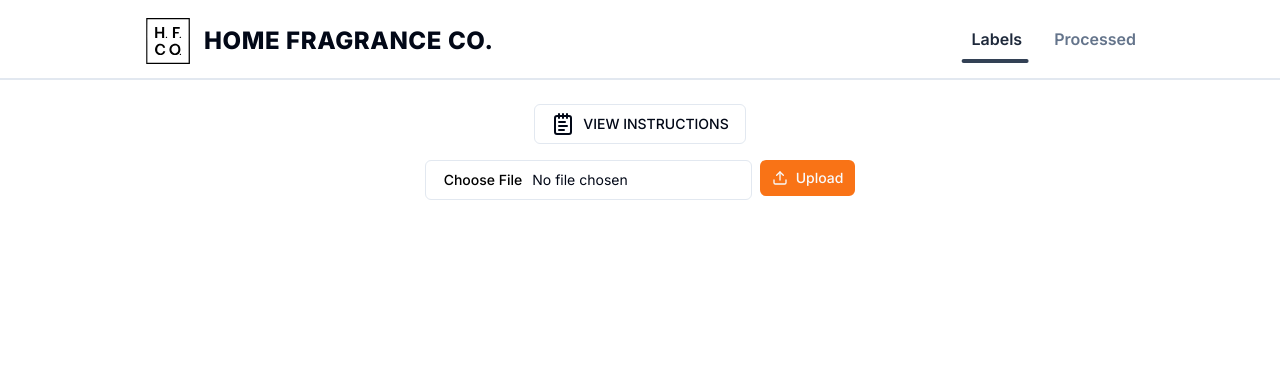
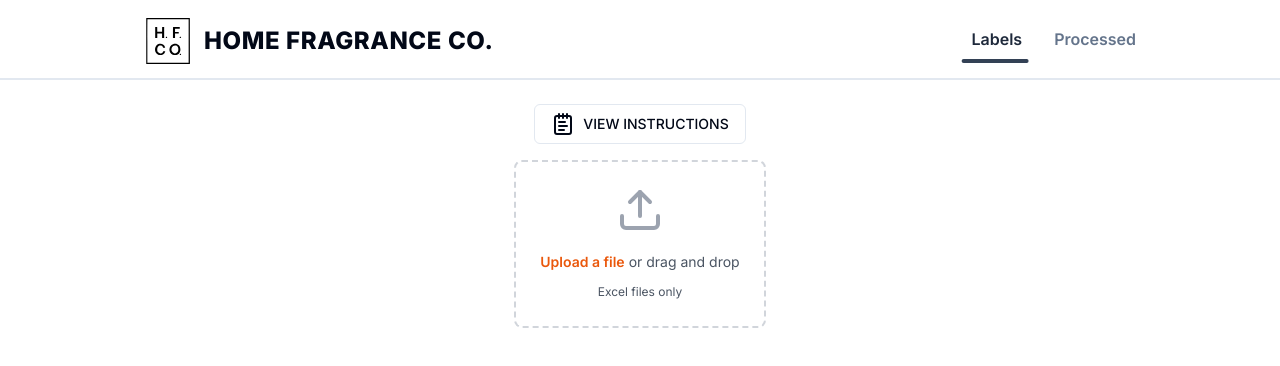
Before and after one commit to HOME-FRAGRANCE-CO/hfco-shipping, a Next.js app: page / in a window 1280 px wide. Shown: the top 366 px of the page. Built offline with nearby package versions, Linux system fonts and the light colour scheme.

Commit message:
styles: input file

```diff
--- a/app/layout.tsx
+++ b/app/layout.tsx
@@ -32,7 +32,7 @@ export default function RootLayout({
       <html lang='en'>
         <body className={inter.className}>
           {children}
-          <Toaster richColors position='top-center' theme='light' closeButton />
+          <Toaster richColors theme='light' closeButton />
         </body>
       </html>
     </ClerkProvider>
--- a/components/features/labels/input-file.tsx
+++ b/components/features/labels/input-file.tsx
@@ -5,6 +5,7 @@ import { zodResolver } from '@hookform/resolvers/zod';
 import { useForm } from 'react-hook-form';
 import { useOrders } from '@/store/use-orders';
 import { readExcelFile } from '@/actions/excel';
+import { useState } from 'react';
 
 import { toast } from 'sonner';
 import {
@@ -14,10 +15,9 @@ import {
   FormItem,
   FormMessage,
 } from '@/components/ui/form';
-import { Input } from '@/components/ui/input';
-import { Button } from '@/components/ui/button';
 
 import { UploadIcon } from 'lucide-react';
+
 const formSchema = z.object({
   file: z
     .union([z.instanceof(File), z.unknown()])
@@ -48,16 +48,18 @@ const formSchema = z.object({
 
 export function InputFile() {
   const { setOrders } = useOrders();
+  const [isDragging, setIsDragging] = useState(false);
+  const [isUploading, setIsUploading] = useState(false);
   const form = useForm<z.infer<typeof formSchema>>({
     resolver: zodResolver(formSchema),
     defaultValues: {},
   });
 
-  const fileRef = form.register('file', { required: true });
-
   async function onSubmit(values: z.infer<typeof formSchema>) {
+    setIsUploading(true);
     let data;
 
+    try {
       if (values.file instanceof File) {
         data = await readExcelFile(values.file);
       } else if (values.file instanceof FileList) {
@@ -68,7 +70,46 @@ export function InputFile() {
         return;
       }
       setOrders(data);
+      toast.success('File uploaded successfully');
+    } catch (error) {
+      console.error(error);
+    } finally {
+      setIsUploading(false);
     }
+  }
+
+  const handleDragEnter = (e: React.DragEvent<HTMLDivElement>) => {
+    e.preventDefault();
+    e.stopPropagation();
+    setIsDragging(true);
+  };
+
+  const handleDragLeave = (e: React.DragEvent<HTMLDivElement>) => {
+    e.preventDefault();
+    e.stopPropagation();
+    setIsDragging(false);
+  };
+
+  const handleDragOver = (e: React.DragEvent<HTMLDivElement>) => {
+    e.preventDefault();
+    e.stopPropagation();
+  };
+
+  const handleDrop = async (e: React.DragEvent<HTMLDivElement>) => {
+    e.preventDefault();
+    e.stopPropagation();
+    setIsDragging(false);
+
+    const files = e.dataTransfer.files;
+    if (files && files.length > 0) {
+      await handleFileUpload(files[0]);
+    }
+  };
+
+  const handleFileUpload = async (file: File) => {
+    form.setValue('file', file);
+    await form.handleSubmit(onSubmit)();
+  };
 
   return (
     <Form {...form}>
@@ -78,27 +119,56 @@ export function InputFile() {
           name='file'
           render={({ field }) => (
             <FormItem>
-              <div className='mt-4 flex gap-2'>
+              <div className='mt-4 flex flex-col items-center'>
                 <FormControl>
-                  <Input
-                    placeholder='File'
+                  <div
+                    className={`w-full max-w-md  rounded-lg border-2 border-dashed p-6 text-center transition-colors ${
+                      isDragging
+                        ? 'border-orange-600 bg-orange-50'
+                        : 'border-gray-300 hover:border-gray-400'
+                    } ${isUploading ? 'cursor-not-allowed opacity-50' : ''}`}
+                    onDragEnter={handleDragEnter}
+                    onDragOver={handleDragOver}
+                    onDragLeave={handleDragLeave}
+                    onDrop={handleDrop}
+                  >
+                    <UploadIcon
+                      className={`mx-auto h-12 w-12 ${isDragging ? 'text-orange-600' : 'text-gray-400'}`}
+                    />
+                    <div className='mt-4 flex text-sm leading-6 text-gray-600'>
+                      <label
+                        htmlFor='file-upload'
+                        className='relative cursor-pointer rounded-md bg-white font-semibold text-orange-600 focus-within:outline-none focus-within:ring-2 focus-within:ring-orange-600 focus-within:ring-offset-2 hover:text-orange-500'
+                      >
+                        <span>Upload a file</span>
+                        <input
+                          id='file-upload'
                           type='file'
+                          className='sr-only'
                           accept='.xlsx'
-                    {...fileRef}
+                          disabled={isUploading}
                           onChange={(event) => {
-                      field.onChange(event.target?.files?.[0] ?? undefined);
-                    }}
-                    onDrop={(event) => {
-                      field.onChange(event.dataTransfer.files?.[0]);
+                            const file = event.target.files?.[0];
+                            if (file) {
+                              handleFileUpload(file).catch(() => {
+                                form.setValue('file', null);
+                              });
+                            }
                           }}
                         />
+                      </label>
+                      <p className='pl-1'>or drag and drop</p>
+                    </div>
+                    <p className='mt-2 text-xs leading-5 text-gray-600'>
+                      {isUploading
+                        ? 'Uploading...'
+                        : field.value instanceof File
+                          ? field.value.name
+                          : 'Excel files only'}
+                    </p>
+                  </div>
                 </FormControl>
-                <Button size='sm' type='submit'>
-                  <UploadIcon className='mr-2 size-4' />
-                  Upload
-                </Button>
               </div>
-
               <FormMessage />
             </FormItem>
           )}
--- a/package.json
+++ b/package.json
@@ -32,6 +32,7 @@
     "date-fns": "^3.6.0",
     "date-fns-tz": "^3.1.3",
     "exceljs": "^4.4.0",
+    "framer-motion": "^11.3.17",
     "lucide-react": "^0.366.0",
     "next": "^14.2.3",
     "next-themes": "^0.3.0",
```
Also changed, not shown: 1 other file (tests, documents, lock files or other folders). Lines whose indentation alone changed are shown as unchanged.
